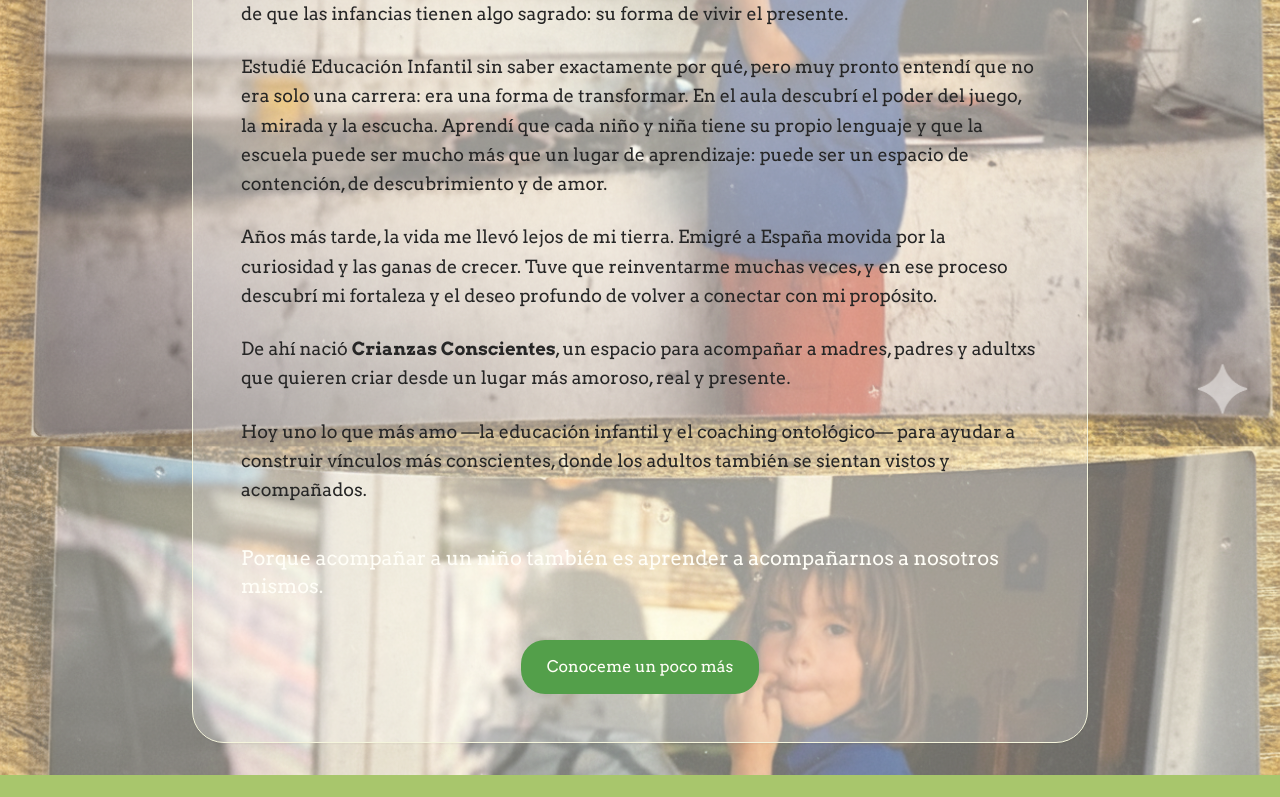
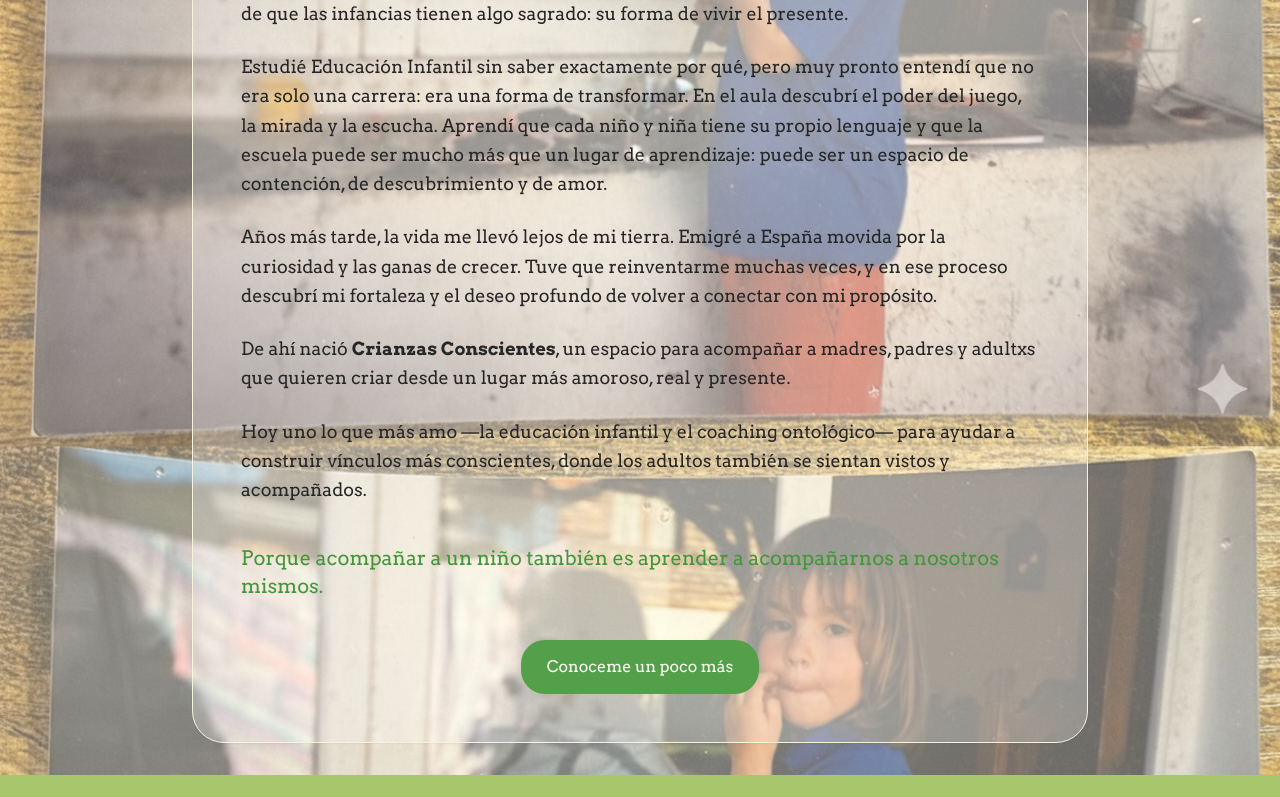
Before and after one commit to ThomiReynoso/crianzas-conscientes-web, an Angular app: page / in a window 1280 px wide. Shown: the part 1997-2794 px from the top of the page. Built offline with nearby package versions, Linux system fonts and the light colour scheme.

Commit message:
change letter color

```diff
--- a/src/app/features/home/home.html
+++ b/src/app/features/home/home.html
@@ -24,7 +24,7 @@
           <a routerLink="/descarga-guia" class="btn-primary text-lg px-8 py-4 text-center">
             Descarga la guía gratuita
           </a>
-          <a routerLink="/quien-soy" class="btn-secondary text-lg px-8 py-4">
+          <a href="#sobre-mi" class="btn-secondary text-lg px-8 py-4">
             Conoce mi historia
           </a>
         </div>
@@ -179,7 +179,7 @@
             Hoy uno lo que más amo —la educación infantil y el coaching ontológico— para ayudar a construir vínculos más conscientes, donde los adultos también se sientan vistos y acompañados.
           </p>
 
-          <p class="text-pastel-cream font-medium text-xl pt-4">
+          <p class="text-pastel-green-dark font-medium text-xl pt-4">
             Porque acompañar a un niño también es aprender a acompañarnos a nosotros mismos.
           </p>
         </div>
```
